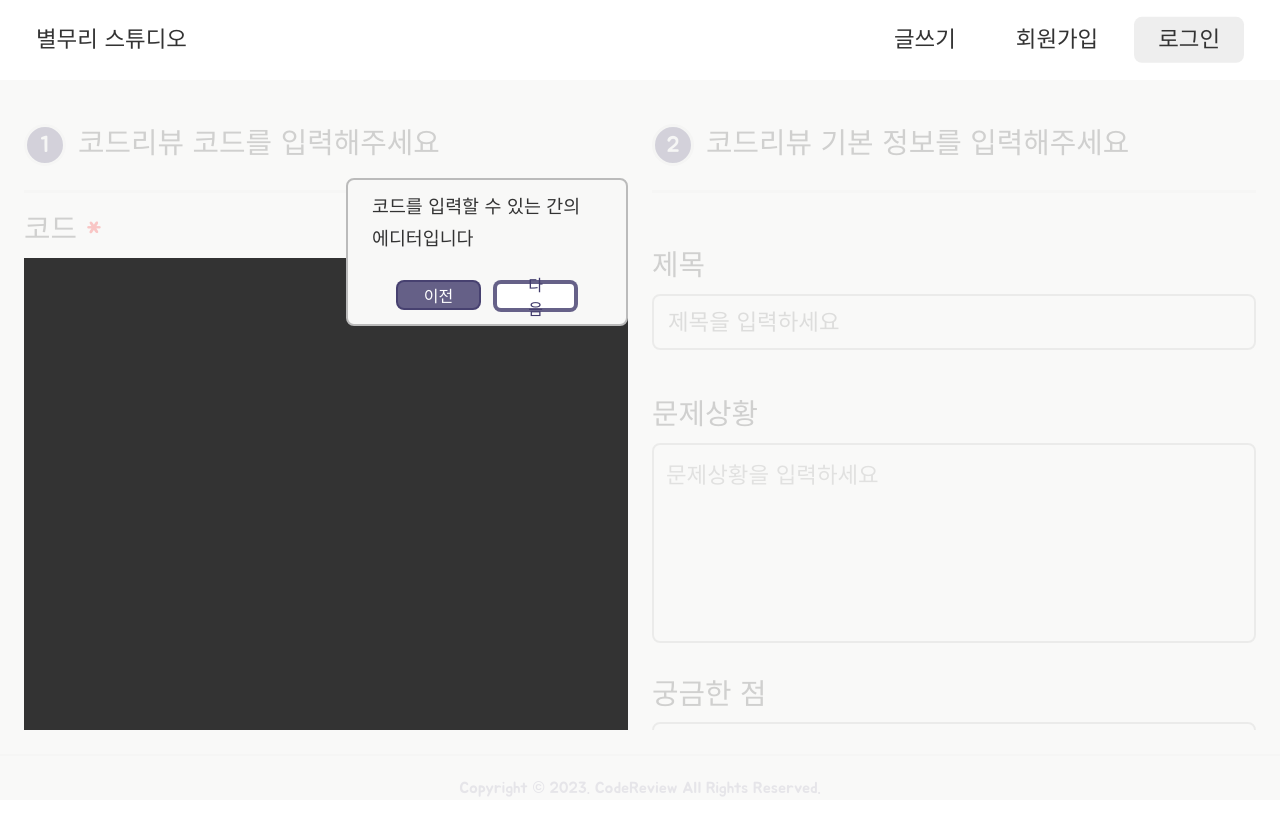
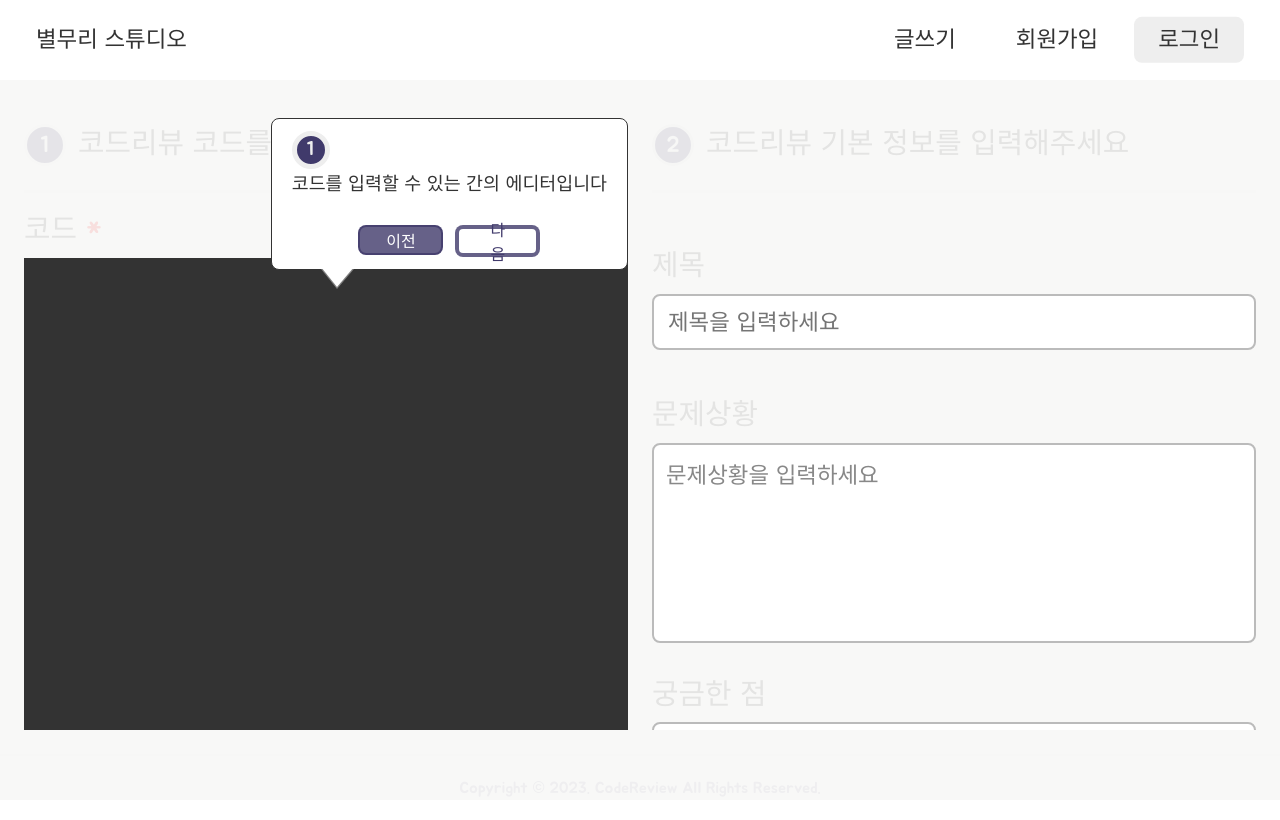
Before and after one commit to helloworld442/code-review-mono-repo, a React (Vite) app: page /write in a window 1280 px wide. Built offline with nearby package versions, Linux system fonts and the light colour scheme.

Commit message:
fix : fix review form message format #84

```diff
--- a/src/component/review/review-form/ReviewForm.jsx
+++ b/src/component/review/review-form/ReviewForm.jsx
@@ -1,5 +1,5 @@
 import "./ReviewForm.scss";
-import { useState } from "react";
+import { useEffect, useRef, useState } from "react";
 import { Button, Modal, ReviewInput, ReviewTextArea } from "../../ui";
 import { EditorCode, EditorForm, EditorTemplate } from "../../editor";
 import { useMutation, useQueryClient } from "react-query";
@@ -8,6 +8,7 @@ import { postReviews } from "../../../api/review";
 
 const ReviewForm = () => {
   const navigateTo = useNavigate();
+  const tutalrialRef = useRef(null);
   const [tutalrialIndex, setTutalrialIndex] = useState(0);
   const [form, setForm] = useState({
     tags: [],
@@ -18,7 +19,6 @@ const ReviewForm = () => {
     code: "",
   });
   const [errors, setErrors] = useState({
-    tags: "",
     title: "",
     problem: "",
     question: "",
@@ -31,11 +31,6 @@ const ReviewForm = () => {
     },
     onError: (error) => console.log(error),
   });
-
-  const validateTags = (tags) => {
-    if (tags.length > 4) return "태그는 최대 4개만 가능합니다.";
-    return "";
-  };
 
   const validateTitle = (title) => {
     if (title.trim() === "") return "제목을 입력해주세요";
@@ -100,14 +95,12 @@ const ReviewForm = () => {
   const onSubmitReview = (e) => {
     e.preventDefault();
 
-    const tagsError = validateTags(form.tags);
     const titleError = validateTitle(form.title);
     const problemError = validateProblem(form.problem);
     const questionError = validateQuestion(form.question);
 
-    if (tagsError || titleError || problemError || questionError) {
+    if (titleError || problemError || questionError) {
       setErrors({
-        tags: tagsError,
         title: titleError,
         problem: problemError,
         question: questionError,
@@ -126,6 +119,12 @@ const ReviewForm = () => {
       code: "",
     });
   };
+
+  useEffect(() => {
+    if (tutalrialRef.current) {
+      tutalrialRef.current.scrollIntoView({});
+    }
+  }, [tutalrialIndex]);
 
   if (reviewMutation.isLoading) return <div>loading...</div>;
 
@@ -153,6 +152,8 @@ const ReviewForm = () => {
           {tutalrialIndex === 0 && (
             <Modal
               content="코드를 입력할 수 있는 간의 에디터입니다"
+              tutalrialRef={tutalrialRef}
+              tutalrialIndex={tutalrialIndex}
               onClickPrevTutalrial={onClickPrevTutalrial}
               onClickNextTutalrial={onClickNextTutalrial}
             />
@@ -181,7 +182,9 @@ const ReviewForm = () => {
           tutalrial={
             tutalrialIndex === 1 && (
               <Modal
-                content="태그 기능이 탑제된 제목입니다"
+                content="태그 기능이 탑제된 제목칸입니다"
+                tutalrialRef={tutalrialRef}
+                tutalrialIndex={tutalrialIndex}
                 onClickPrevTutalrial={onClickPrevTutalrial}
                 onClickNextTutalrial={onClickNextTutalrial}
               />
@@ -195,6 +198,17 @@ const ReviewForm = () => {
           error={errors.problem}
           onInput={onChangeContent}
           placeholder="문제상황을 입력하세요"
+          tutalrial={
+            tutalrialIndex === 2 && (
+              <Modal
+                content="문제상황을 입력하는 내용칸입니다."
+                tutalrialRef={tutalrialRef}
+                tutalrialIndex={tutalrialIndex}
+                onClickPrevTutalrial={onClickPrevTutalrial}
+                onClickNextTutalrial={onClickNextTutalrial}
+              />
+            )
+          }
         />
         <ReviewTextArea
           name="question"
@@ -203,6 +217,17 @@ const ReviewForm = () => {
           error={errors.question}
           onInput={onChangeContent}
           placeholder="궁금한 점을 입력하세요"
+          tutalrial={
+            tutalrialIndex === 3 && (
+              <Modal
+                content="문제상황을 입력하는 내용칸입니다."
+                tutalrialRef={tutalrialRef}
+                tutalrialIndex={tutalrialIndex}
+                onClickPrevTutalrial={onClickPrevTutalrial}
+                onClickNextTutalrial={onClickNextTutalrial}
+              />
+            )
+          }
         />
         <Button id="review-form-code-button" size="large" primary fullWidth type="submit">
           글 등록
--- a/src/component/ui/input/Input.jsx
+++ b/src/component/ui/input/Input.jsx
@@ -1,4 +1,3 @@
-import classNames from "classnames";
 import "./Input.scss";
 
 const Input = ({ children, label }) => {
@@ -10,8 +9,8 @@ const Input = ({ children, label }) => {
   );
 };
 
-const InputContent = ({ children, tutalrial }) => {
-  return <div className={classNames("input-content", { tutalrial })}>{children}</div>;
+const InputContent = ({ children }) => {
+  return <div className="input-content">{children}</div>;
 };
 
 const InputCode = ({ code }) => {
--- a/src/component/ui/input/Input.scss
+++ b/src/component/ui/input/Input.scss
@@ -23,10 +23,8 @@
   box-sizing: border-box;
   border: 2px solid #bbb;
   border-radius: 8px;
-
-  &.tutalrial {
-    z-index: 100;
-  }
+  background: #fff;
+  z-index: 100;
 
   pre,
   input {
--- a/src/component/ui/input/ReviewInput.jsx
+++ b/src/component/ui/input/ReviewInput.jsx
@@ -3,7 +3,7 @@ import Input from "./Input";
 const ReviewInput = ({ name, label, code, error, onInput, onKeyDown, placeholder, tutalrial }) => {
   return (
     <Input label={label}>
-      <Input.Content tutalrial={tutalrial}>
+      <Input.Content>
         <Input.Code code={code} />
         <Input.Value
           name={name}
--- a/src/component/ui/modal/Modal.jsx
+++ b/src/component/ui/modal/Modal.jsx
@@ -1,12 +1,22 @@
 import "./Modal.scss";
 import { Button } from "../button/Button";
 
-const Modal = ({ content, onClickPrevTutalrial, onClickNextTutalrial }) => {
+const Modal = ({
+  tutalrialIndex,
+  tutalrialRef,
+  content,
+  onClickPrevTutalrial,
+  onClickNextTutalrial,
+}) => {
   return (
     <>
       <div className="modal-overlay"></div>
+      <div className="modal-dummy-box" ref={tutalrialRef}></div>
       <div className="modal-content">
-        <h2 className="modal-content-title">{content}</h2>
+        <h2 className="modal-content-title">
+          <span>{tutalrialIndex + 1}</span>
+          {content}
+        </h2>
         <div className="modal-content-buttons">
           <Button size="small" onClick={onClickPrevTutalrial}>
             이전
--- a/src/component/ui/modal/Modal.scss
+++ b/src/component/ui/modal/Modal.scss
@@ -5,20 +5,56 @@
   width: 100vw;
   height: 100vh;
   background: #f8f8f7;
-  opacity: 0.8;
+  opacity: 0.9;
   z-index: 50;
+}
+
+.modal-dummy-box {
+  position: absolute;
+  top: -210px;
+  right: 0;
+  width: 300px;
+  height: 50px;
 }
 
 .modal-content {
   position: absolute;
-  top: -80px;
+  top: -140px;
   right: 0;
-  max-width: 230px;
-  padding: 12px 24px;
-  border: 2px solid #bbb;
+  min-width: 120px;
+  padding: 12px 20px;
+  border: 1px solid #333;
   border-radius: 8px;
-  background: #f8f8f7;
+  background: #fff;
   z-index: 100;
+}
+
+.modal-content:after {
+  content: "";
+  position: absolute;
+  border-style: solid;
+  border-width: 0 16px 20px 17.5px;
+  border-color: #ffffff transparent;
+  display: block;
+  width: 0;
+  z-index: 1;
+  bottom: -18.5px;
+  left: 49px;
+  transform: rotate(-180deg);
+}
+
+.modal-content:before {
+  content: "";
+  position: absolute;
+  border-style: solid;
+  border-width: 0 16px 20px 17.5px;
+  border-color: #7f7f7f transparent;
+  display: block;
+  width: 0;
+  z-index: 0;
+  bottom: -20px;
+  left: 49px;
+  transform: rotate(-180deg);
 }
 
 .modal-content-title {
@@ -27,6 +63,20 @@
   font-weight: bold;
   color: #333;
   line-height: 2rem;
+
+  span {
+    width: 28px;
+    height: 28px;
+    border: 5px solid #eee;
+    border-radius: 100%;
+    font-size: 1.2rem;
+    font-weight: bold;
+    color: #eee;
+    background: rgb(64, 58, 107, 1);
+    display: flex;
+    justify-content: center;
+    align-items: center;
+  }
 }
 
 .modal-content-buttons {
--- a/src/component/ui/textarea/ReviewTextArea.jsx
+++ b/src/component/ui/textarea/ReviewTextArea.jsx
@@ -1,9 +1,10 @@
 import TextArea from "./TextArea";
 
-const ReviewTextArea = ({ name, label, value, error, onInput, placeholder }) => {
+const ReviewTextArea = ({ name, label, value, error, onInput, placeholder, tutalrial }) => {
   return (
     <TextArea label={label}>
       <TextArea.Value name={name} value={value} onChange={onInput} placeholder={placeholder} />
+      {tutalrial}
       <TextArea.Error error={error} />
     </TextArea>
   );
--- a/src/component/ui/textarea/TextArea.scss
+++ b/src/component/ui/textarea/TextArea.scss
@@ -1,4 +1,5 @@
 .textarea {
+  position: relative;
   width: 100%;
 }
 
@@ -11,6 +12,7 @@
 }
 
 .textarea-value {
+  position: relative;
   width: 100%;
   height: 200px;
   padding: 12px;
@@ -22,7 +24,9 @@
   font-weight: bold;
   font-family: "Jua", sans-serif;
   color: #333;
+  background: #fff;
   resize: none;
+  z-index: 100;
 
   &::placeholder {
     color: #888;
--- a/src/utils/_index.scss
+++ b/src/utils/_index.scss
@@ -102,6 +102,7 @@ video {
   color: inherit;
   text-decoration: none;
 }
+
 /* HTML5 display-role reset for older browsers */
 article,
 aside,
```
